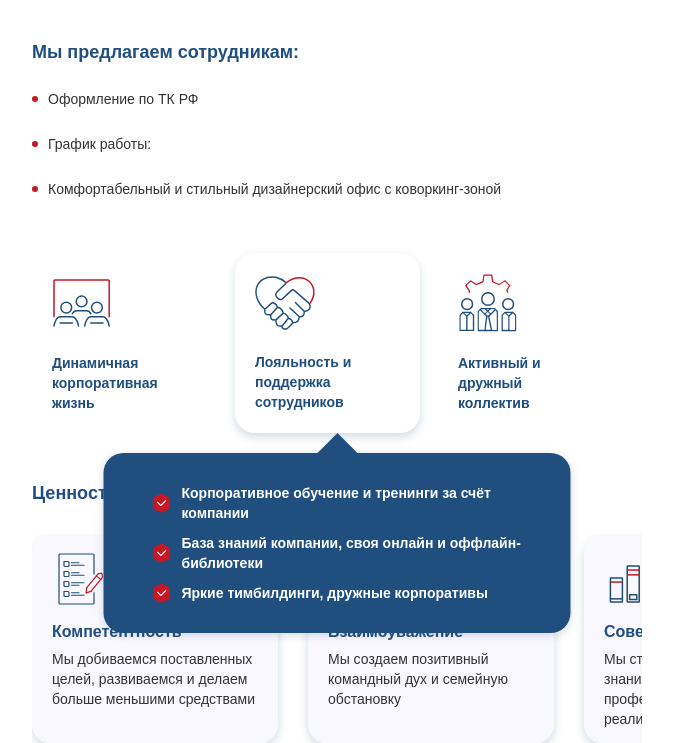
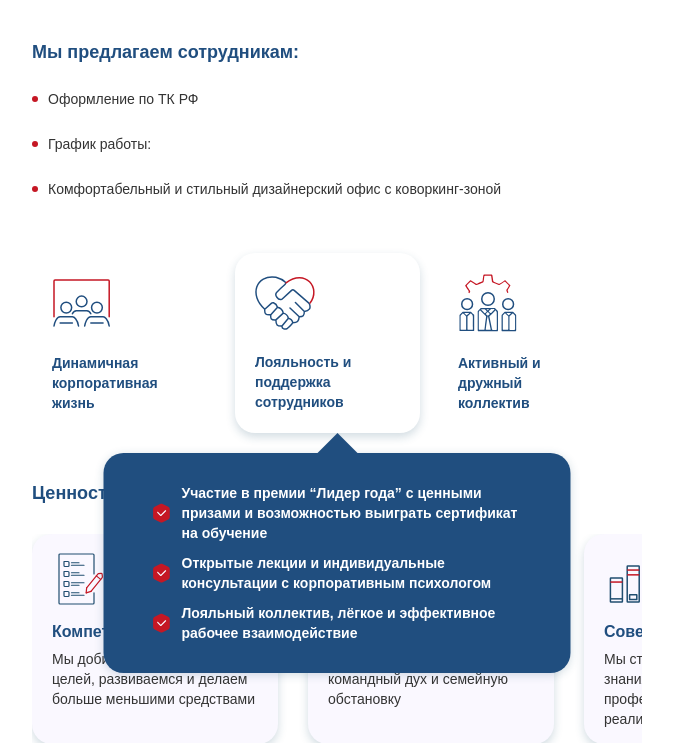
Before and after one commit to EricVartanov/hh-fact-min, a plain HTML site: page index.html in a window 1280 px wide. Both pictures are taken after a click on the element "Лояльность и поддержка сотрудников". Shown: the part 1685-2428 px from the top of the page, without its empty margins (303-976 px from the left). Drawn offline with Linux system fonts and the light colour scheme.

Commit message:
Add files via upload

```diff
--- a/css/mobile-adaptive.css
+++ b/css/mobile-adaptive.css
@@ -143,7 +143,9 @@
         -ms-transform: translateX(-50%);
         transform: translateX(-50%);
     }
-
+    .idc-pluse .idc-text {
+        width: 52%;
+    }
     /* *************company************** */
     .idc-company .idc-container {
         padding-top: 0;
--- a/index.html
+++ b/index.html
@@ -172,9 +172,11 @@
                             Лояльность и поддержка сотрудников
                         </p>
                         <div class="idc-tooltip idc-tt2">
-                            <p class="idc-text">Корпоративное обучение и тренинги за счёт компании</p>
-                            <p class="idc-text">База знаний компании, своя онлайн и оффлайн-библиотеки</p>
-                            <p class="idc-text">Яркие тимбилдинги, дружные корпоративы</p>
+                            <p class="idc-text">Участие в премии “Лидер года” с ценными призами и возможностью выиграть
+                                сертификат на обучение</p>
+                            <p class="idc-text">Открытые лекции и индивидуальные консультации с корпоративным психологом
+                            </p>
+                            <p class="idc-text">Лояльный коллектив, лёгкое и эффективное рабочее взаимодействие</p>
                         </div>
                     </div>
                     <div class="idc-pluse">
@@ -185,9 +187,10 @@
                             Активный и дружный коллектив
                         </p>
                         <div class="idc-tooltip idc-tt3">
-                            <p class="idc-text">Корпоративное обучение и тренинги за счёт компании</p>
-                            <p class="idc-text">База знаний компании, своя онлайн и оффлайн-библиотеки</p>
-                            <p class="idc-text">Яркие тимбилдинги, дружные корпоративы</p>
+                            <p class="idc-text">Занятия йогой 2 раза в неделю</p>
+                            <p class="idc-text">Игры в настольный теннис и дартс для перезагрузки в течение рабочего дня
+                            </p>
+                            <p class="idc-text">Корпоративные соревнования с ценными призами</p>
                         </div>
                     </div>
                 </div>
```
